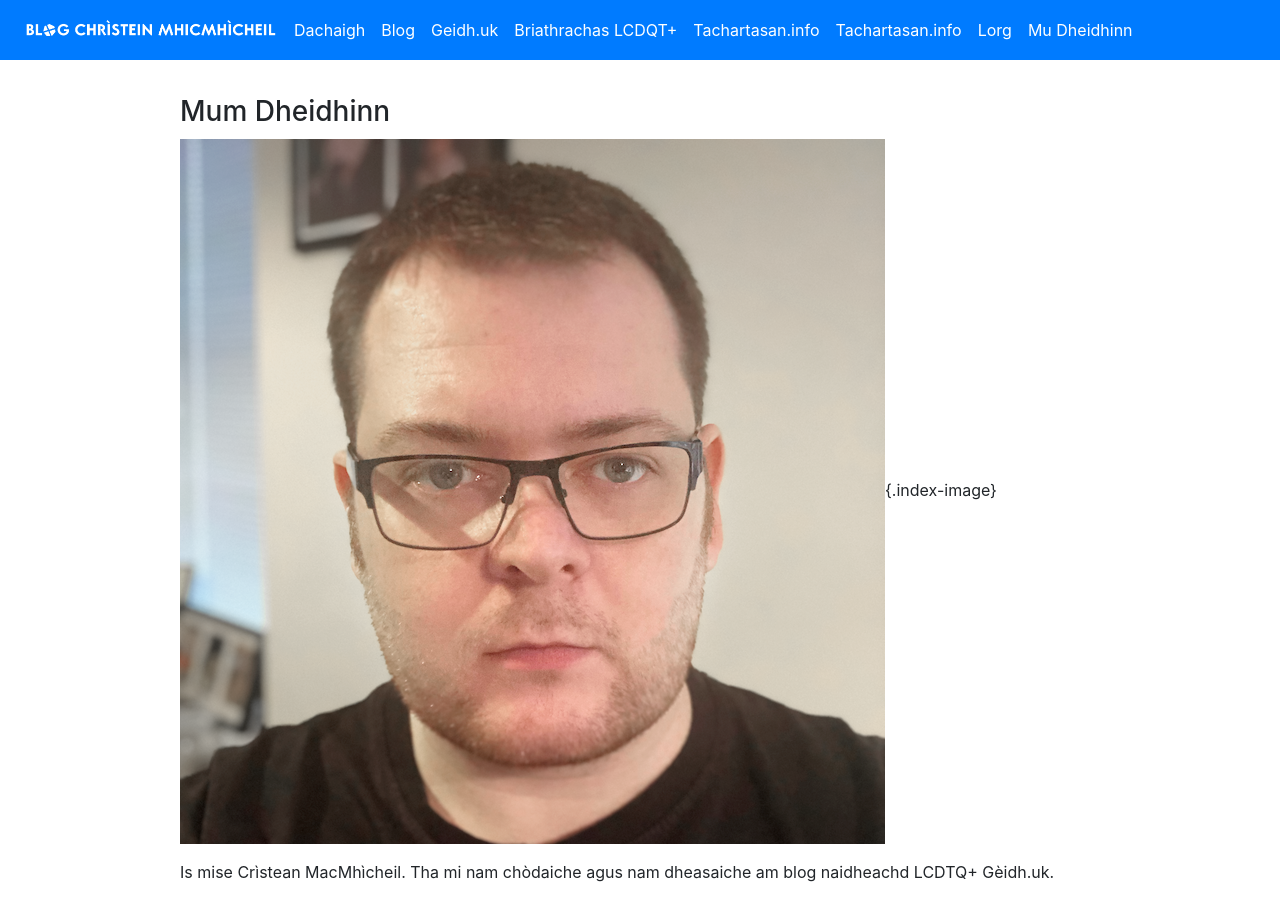
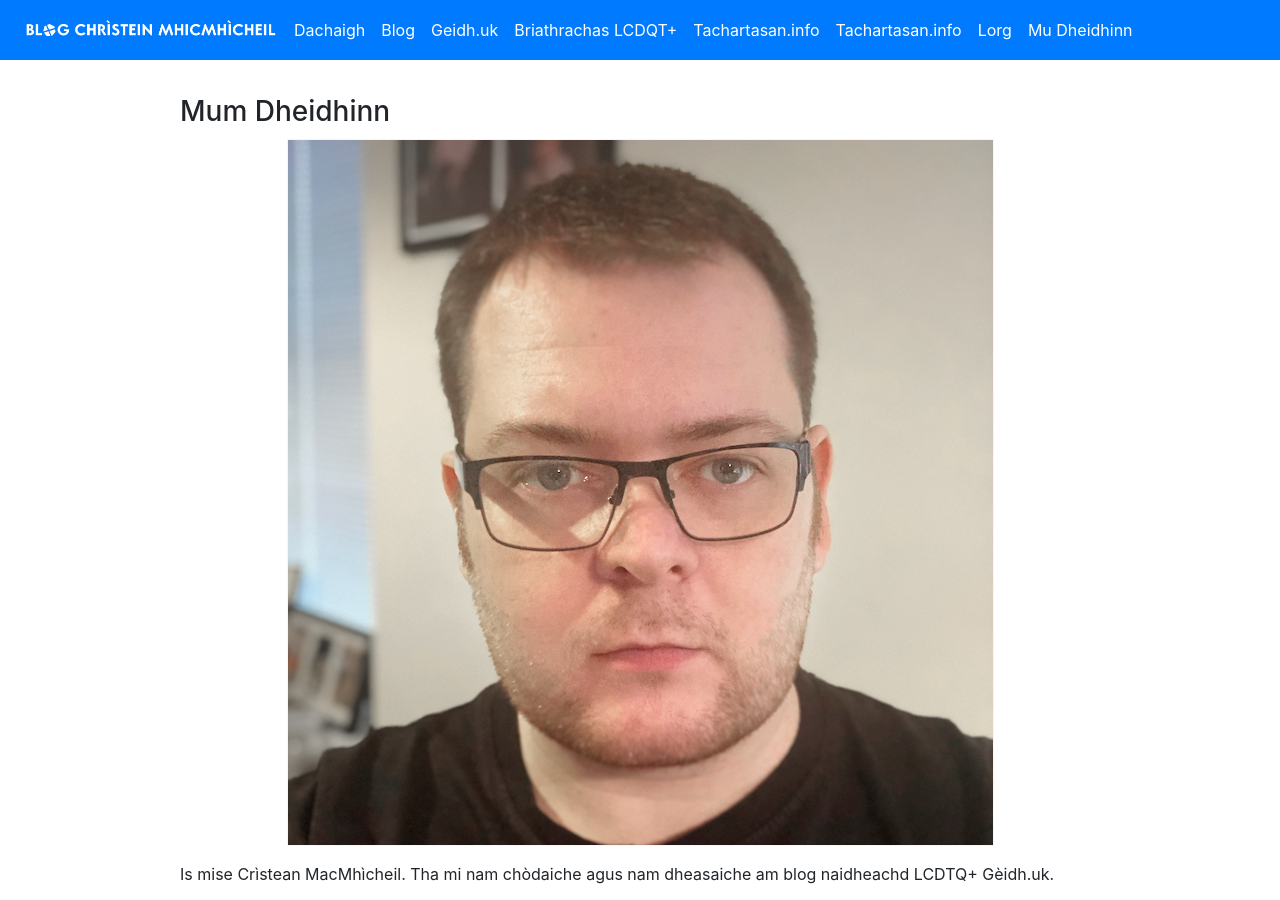
Before and after one commit to MacMhicheil/macmhicheil.github.io, a Jekyll site: the page built from mu-dheidhinn.md, in a window 1280 px wide and 900 px high. Built offline with Jekyll 4.4.1, drawn with Linux system fonts in a browser that asks for light colours; nearby versions of some CDN libraries.

Commit message:
Update mu-dheidhinn.md

```diff
--- a/mu-dheidhinn.md
+++ b/mu-dheidhinn.md
@@ -4,7 +4,7 @@ title: Mum Dheidhinn
 permalink: /mu-dheidhinn/
 ---
 
-![](/images/Cristean_MacMhicheil.png){.index-image}
+![](/images/Cristean_MacMhicheil.png){:.index-image}
 
 Is mise Crìstean MacMhìcheil. Tha mi nam chòdaiche agus nam dheasaiche am blog naidheachd LCDTQ+ Gèidh.uk.
 
```
